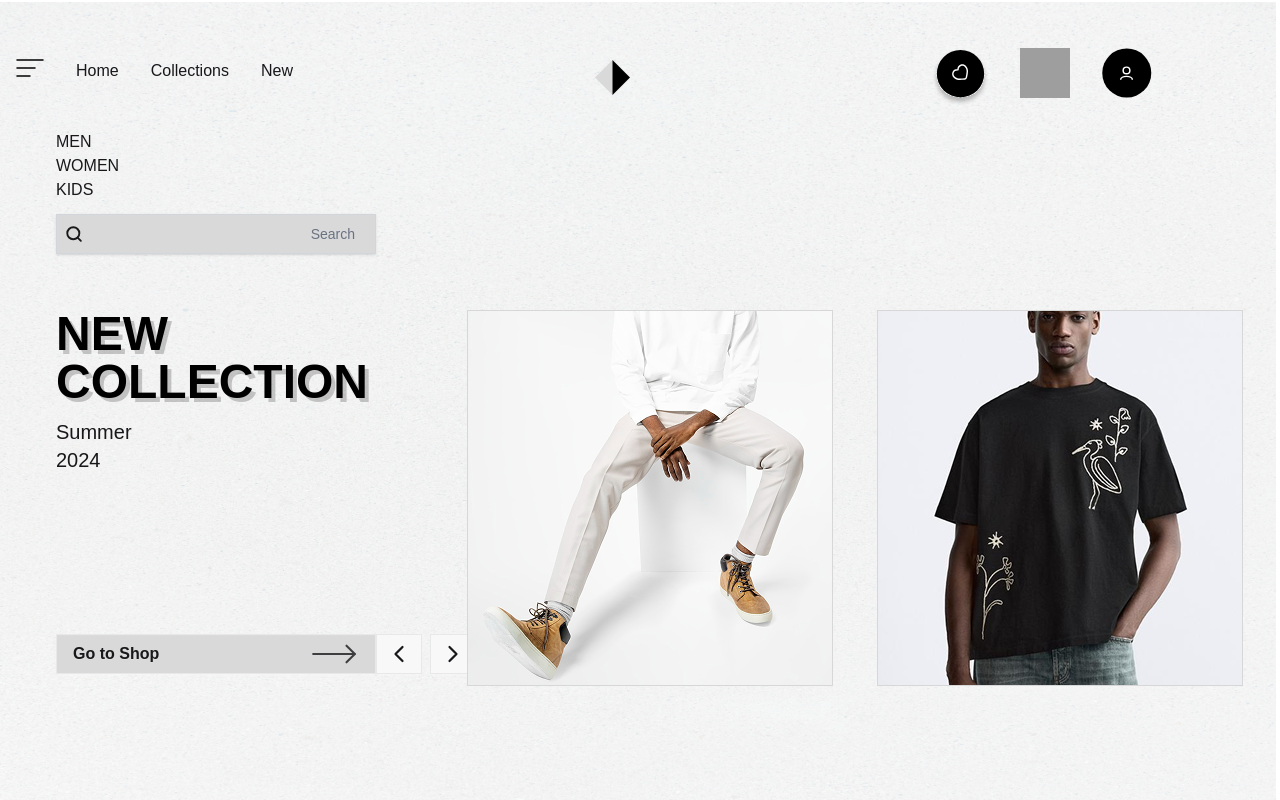
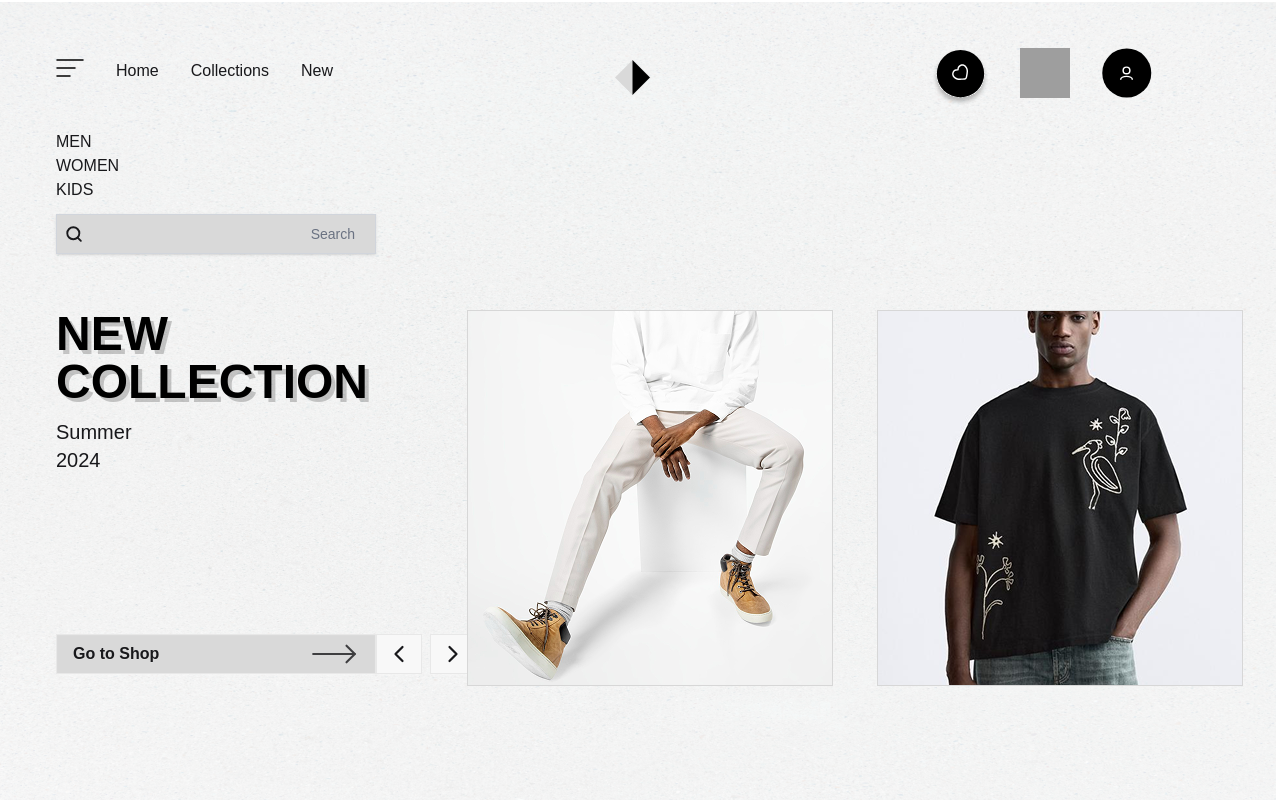
Before and after one commit to iamaaviskar/Clothing-Site, a React (Vite) app in the folder clothing_website/: page / in a window 1280 px wide. Built offline with nearby package versions, Linux system fonts and the light colour scheme; grey boxes are pictures that could not be loaded; a web font is replaced by a local one.

Commit message:
Add small fix css

```diff
--- a/clothing_website/src/component/Navbar.jsx
+++ b/clothing_website/src/component/Navbar.jsx
@@ -60,8 +60,8 @@ export default function Navbar() {
   ];
   return (
     <>
-      <header className="flex flex-col w-fit space-y-3 lg:space-y-0 md:space-y-0 sm:space-y-0 items-center justify-between px-4 lg:w-full md:w-full font-beatrix-deck-trial sm:flex-row sm:w-full lg:flex-row md:flex-row">
-        <ul className="flex flex-row space-x-8 ml-0 sm:ml-0 space-y-3 mb-0">
+      <header className="flex flex-col w-fit space-y-3 lg:space-y-0 md:space-y-0 items-center justify-between px-4 lg:flex-row lg:w-full sm:w-full sm:flex-row sm:space-y-3 md:w-full md:flex-row font-beatrix-deck-trial">
+        <ul className="flex flex-row space-x-8 ml-0 lg:ml-10 sm:ml-0 space-y-3 mb-0">
           {[
             <div className="tooltip">
               <div className="tooltip-content ml-16">
@@ -122,7 +122,7 @@ export default function Navbar() {
             );
           })}
 
-          <label className="input mt-3 bg-[#D9D9D9] rounded-none w-80 p-2 space-x-2 shadow-sm border border-gray-300">
+          <label className="input mt-3 bg-[#D9D9D9] rounded-none w-full p-2 space-x-2 shadow-sm border border-gray-300 sm:w-full lg:w-80 md:w-80">
             <svg
               className="h-[2em] opacity-100"
               xmlns="http://www.w3.org/2000/svg"
```
